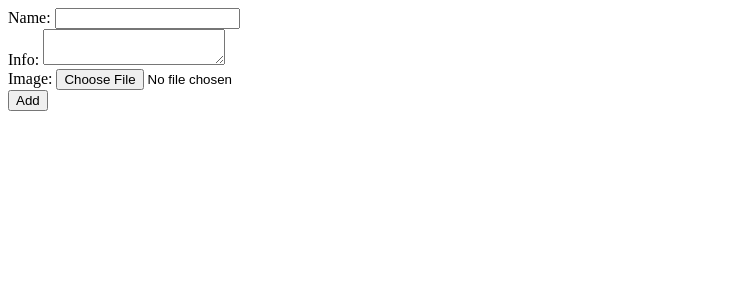
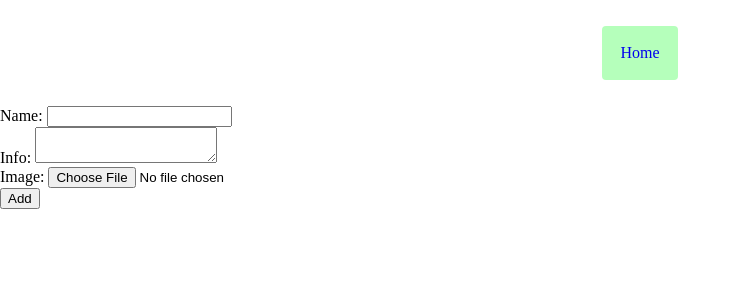
Before and after one commit to quiluh/Animal-Shelter, a Flask app: page /addDog in a window 1280 px wide. Shown: the top 300 px of the page, without its empty margins (0-741 px from the left). Run offline with Flask 3, Linux system fonts and the light colour scheme.

Commit message:
added nav bar and linked stylesheet

```diff
--- a/templates/addDog.html
+++ b/templates/addDog.html
@@ -3,9 +3,15 @@
 <head>
     <meta charset="UTF-8">
     <meta name="viewport" content="width=device-width, initial-scale=1.0">
+    <link rel="stylesheet" href="../static/styles/styles.css">
     <title>Add Dog</title>
 </head>
 <body>
+    <nav class="row navbar">
+        <div class="col navItem">
+            <a href="/" class="textDecorationNone">Home</a>
+        </div>
+    </nav>
     <form method="POST">
 
         <label for="name">Name:</label>
--- a/templates/editDog.html
+++ b/templates/editDog.html
@@ -3,9 +3,15 @@
 <head>
     <meta charset="UTF-8">
     <meta name="viewport" content="width=device-width, initial-scale=1.0">
+    <link rel="stylesheet" href="../static/styles/styles.css">
     <title>Edit Dog</title>
 </head>
 <body>
+    <nav class="row navbar">
+        <div class="col navItem">
+            <a href="/" class="textDecorationNone">Home</a>
+        </div>
+    </nav>
     <form method="POST">
 
         <input name="id" type="hidden" value="{{ dogData['id'] }}">
--- a/templates/viewDog.html
+++ b/templates/viewDog.html
@@ -3,9 +3,15 @@
 <head>
     <meta charset="UTF-8">
     <meta name="viewport" content="width=device-width, initial-scale=1.0">
+    <link rel="stylesheet" href="../static/styles/styles.css">
     <title>View | {{ dog["name"] }}</title>
 </head>
 <body>
+    <nav class="row navbar">
+        <div class="col navItem">
+            <a href="/" class="textDecorationNone">Home</a>
+        </div>
+    </nav>
     <div class="row spaceEvenly">
         <div class="col cardCol">
             <div class="card">
```
